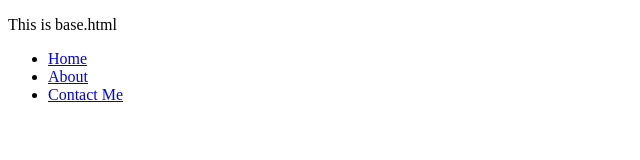
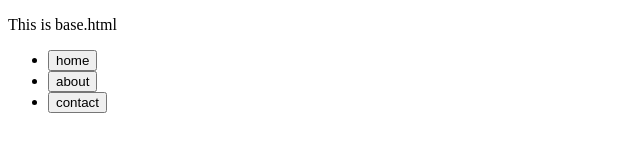
Before and after one commit to PaiktraNom/paiktranom.github.io, a plain HTML site: page base.html in a window 1280 px wide. Shown: the whole page, without its empty margins (0-640 px from the left). Drawn offline with Linux system fonts and the light colour scheme.

Commit message:
Adding active page functionality

```diff
--- a/base.html
+++ b/base.html
@@ -1,13 +1,28 @@
 <!DOCTYPE html>
 <html>
+<head>
+<script>
+    function loadPage(a){
+        window.location=a + ".html";
+        // Removing active class from all current pages
+        $("li").removeClass("active");
+        // Adding active class to the button that is pressed for CSS
+        $("$" + a).addClass("active");
+
+    }
+</script>
+</head>
 <body>
     <p>This is base.html</p>
 
     <ul class="nav">
-        <li><a href="#" onclick="location.href=index.html">Home</a></li>
-        <li><a href="about" onclick="location.href=about.html">About</a></li>
-        <li><a href="contact" onclick="location.href=contact.html">Contact Me</a></li>
+        <li><input type = "button" id="index" value = "home" onclick="loadPage('index')"></li>
+        <li><input type = "button" id="about" value = "about" onclick="loadPage('about')"></li>
+        <li><input type = "button" id="contact" value = "contact" onclick="loadPage('contact')"></li>
     </ul>
+
+
+
 
 </body>
 </html>
--- a/js/base.js
+++ b/js/base.js
@@ -1,4 +1,6 @@
 $(document).ready(function(){
     $("#base").load("base.html");
     $("#footer").load("footer.html")
+
+
   });
```
